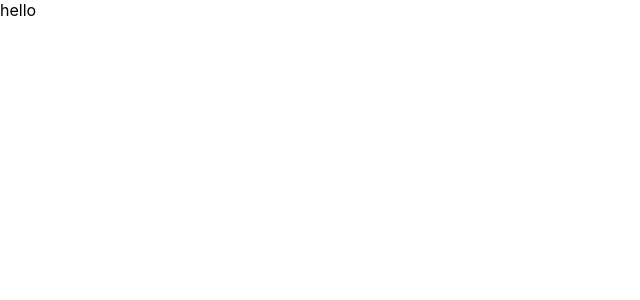
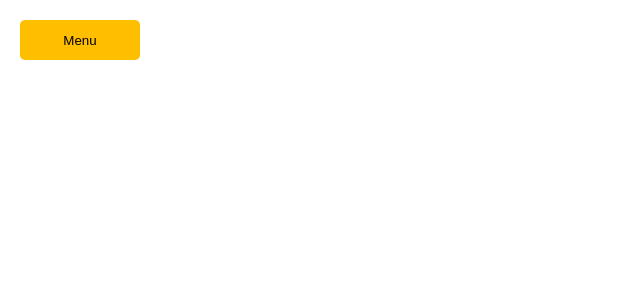
Before and after one commit to IvanGML/react-transitions, a React (Create React App) app: page / in a window 1280 px wide. Shown: the top 300 px of the page, without its empty margins (0-640 px from the left). Built offline with nearby package versions, Linux system fonts and the light colour scheme.

Commit message:
add navbar component with swipe transition to top

```diff
--- a/src/App.js
+++ b/src/App.js
@@ -1,11 +1,10 @@
 import React, { Component } from 'react';
+import Navbar from "./navbar-transition/Navbar";
 
 class App extends Component {
   render() {
     return (
-      <div className="App">
-        hello
-      </div>
+      <Navbar />
     );
   }
 }
--- a/src/index.css
+++ b/src/index.css
@@ -1,5 +1,5 @@
 body {
-  margin: 0;
+  margin: 20px;
   padding: 0;
   font-family: -apple-system, BlinkMacSystemFont, "Segoe UI", "Roboto", "Oxygen",
     "Ubuntu", "Cantarell", "Fira Sans", "Droid Sans", "Helvetica Neue",
--- /dev/null
+++ b/src/navbar-transition/Navbar.jsx
@@ -0,0 +1,52 @@
+import React, { Component } from "react";
+import { CSSTransition } from 'react-transition-group';
+import cx from 'classnames';
+import './navbar.css';
+
+class Navbar extends Component {
+    state = {
+        showBalloon: false,
+    };
+
+    toggle = () => {
+        this.setState(prevState => ({
+            showBalloon: !prevState.showBalloon,
+        }));
+    };
+
+    render() {
+        const { showBalloon } = this.state;
+        return (
+            <div className="container">
+                <button
+                    className={
+                        cx('toggler',
+                            {
+                                'toggler--active': this.state.showBalloon,
+                            }
+                        )}
+                    onClick={this.toggle}
+                >
+                    Menu
+                </button>
+                <CSSTransition
+                    in={showBalloon}
+                    timeout={400}
+                    classNames="balloon"
+                    unmountOnExit
+                    >
+                    <div className="menu">
+                        <ul className="list">
+                            <li className="list-item">Home</li>
+                            <li className="list-item">Profile</li>
+                            <li className="list-item">Favorites</li>
+                            <li className="list-item">Sign out</li>
+                        </ul>
+                    </div>
+                </CSSTransition>
+            </div>
+        );
+    }
+}
+
+export default Navbar;
--- /dev/null
+++ b/src/navbar-transition/navbar.css
@@ -0,0 +1,113 @@
+:root {
+    --toggler-width: 120px;
+    --toggler-height: 40px;
+    --toggler-bg-color: #ffbf00;
+    --toggler-active-bg-color: #ffcf40;
+    --menu-starting-top: 0px;
+    --menu-ending-top: 45px;
+    --menu-width: 200px;
+    --menu-max-height: 200px;
+    --menu-bg-color: #ffdc73;
+    --fade-from-color: transparent;
+    --fade-to-color: black;
+    --timeout: 550ms;
+  }
+
+  .container {
+    position: relative;
+  }
+
+  .toggler {
+    position: relative;
+    z-index: 2;
+    width: var(--toggler-width);
+    height: var(--toggler-height);
+    background-color: var(--toggler-bg-color);
+    border: none;
+    border-radius: 5px;
+    outline: none;
+    cursor: pointer;
+    transition: background-color 350ms;
+  }
+
+  .toggler--active {
+    background-color: var(--toggler-active-bg-color);
+  }
+
+  .menu {
+    position: absolute;
+    top: var(--menu-ending-top);
+    z-index: 1;
+    box-sizing: border-box;
+    width: var(--menu-width);
+    padding: 0 20px;
+    overflow: hidden;
+    background-color: var(--menu-bg-color);
+    border-radius: 5px;
+  }
+
+  .list {
+    padding: 0;
+    list-style-type: none;
+  }
+
+  .list-item {
+    padding: 5px 0;
+  }
+
+  /* plain animation with appearance
+
+  .balloon-enter {
+    opacity: 0;
+  }
+
+  .balloon-enter-active {
+    opacity: 1;
+    transition: all var(--timeout);
+  }
+
+  .balloon-exit {
+    opacity: 1;
+  }
+
+  .balloon-exit-active {
+    opacity: 0;
+    transition: all var(--timeout);
+  }*/
+
+  /* swipe to top menu animation */
+
+  .balloon-enter {
+    top: var(--menu-starting-top);
+    width: var(--toggler-width);
+    max-height: var(--toggler-height);
+    color: var(--fade-from-color);
+    background-color: var(--toggler-bg-color);
+    z-index: 3;
+  }
+
+  .balloon-enter-active {
+    top: var(--menu-ending-top);
+    width: var(--menu-width);
+    max-height: var(--menu-max-height);
+    color: var(--fade-to-color);
+    background-color: var(--menu-bg-color);
+    transition: all var(--timeout);
+  }
+
+  .balloon-exit {
+    top: var(--menu-ending-top);
+    width: var(--menu-width);
+    max-height: var(--menu-max-height);
+    color: var(--fade-to-color);
+    background-color: var(--menu-bg-color);
+  }
+
+  .balloon-exit-active {
+    top: var(--menu-starting-top);
+    width: var(--toggler-width);
+    max-height: var(--toggler-height);
+    color: var(--fade-from-color);
+    background-color: var(--toggler-bg-color);
+    transition: all var(--timeout);
+  }
```
